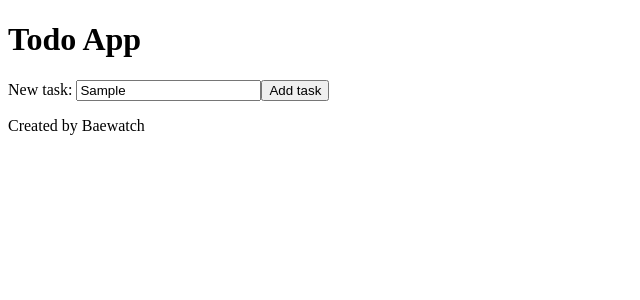
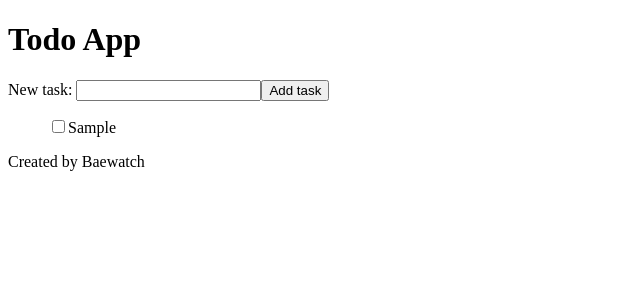
Before and after one commit to Jason5D/BAE-Todo-List, a React (Create React App) app in the folder todo-app/: page / in a window 1280 px wide. Both pictures are taken after typing "Sample" into the empty fields and a click on the button "Add task". Shown: the top 300 px of the page, without its empty margins (0-640 px from the left). Built offline with nearby package versions, Linux system fonts and the light colour scheme.

Commit message:
add task to list and checkboxes

```diff
--- a/todo-app/src/App.js
+++ b/todo-app/src/App.js
@@ -1,14 +1,33 @@
-import Credits from './Credits.js';
-import Input from './Input.js';
+import React, { useState } from "react";
+import Credits from "./Credits.js";
+import Input from "./Input.js";
+import List from "./List.js";
 
 function App() {
+  const [text, setText] = useState("");
+  const [list, setList] = useState([]);
+
+  function handleTextChange(event) {
+    setText(event.target.value);
+  }
+
+  function handleChange() {
+    setList([...list, text]);
+    setText("");
+  }
+
   return (
     <div className="App">
       <header className="App-header">
         <h1>Todo App</h1>
       </header>
       <main>
-        <Input />
+        <Input
+          text={text}
+          onTextChange={handleTextChange}
+          onAdd={handleChange}
+        />
+        <List list={list} />
       </main>
       <footer>
         <Credits />
--- a/todo-app/src/Credits.js
+++ b/todo-app/src/Credits.js
@@ -5,5 +5,5 @@ export default function Credits() {
         <p>Created by Baewatch</p>
       </footer>
     </div>
-    )
+  );
 }
--- a/todo-app/src/Input.js
+++ b/todo-app/src/Input.js
@@ -1,9 +1,19 @@
-export default function Input() {
+import React from "react";
+
+export default function Input({ text, onTextChange, onAdd }) {
   return (
     <div>
       <label for="newtask">New task: </label>
-      <input type="text" id="newtask" name="newtask" />
-      <button type="button">Add task</button>
+      <input
+        type="text"
+        id="newtask"
+        name="newtask"
+        value={text}
+        onChange={onTextChange}
+      />
+      <button type="button" onClick={onAdd}>
+        Add task
+      </button>
     </div>
   );
 }
--- /dev/null
+++ b/todo-app/src/List.js
@@ -0,0 +1,14 @@
+import React from "react";
+
+export default function List(props) {
+  return (
+    <ul style={{ listStyle: "none" }}>
+      {props.list.map((item, index) => (
+        <li key={index}>
+          <input type="checkbox" />
+          {item}
+        </li>
+      ))}
+    </ul>
+  );
+}
```
Lines whose indentation alone changed are shown as unchanged.
